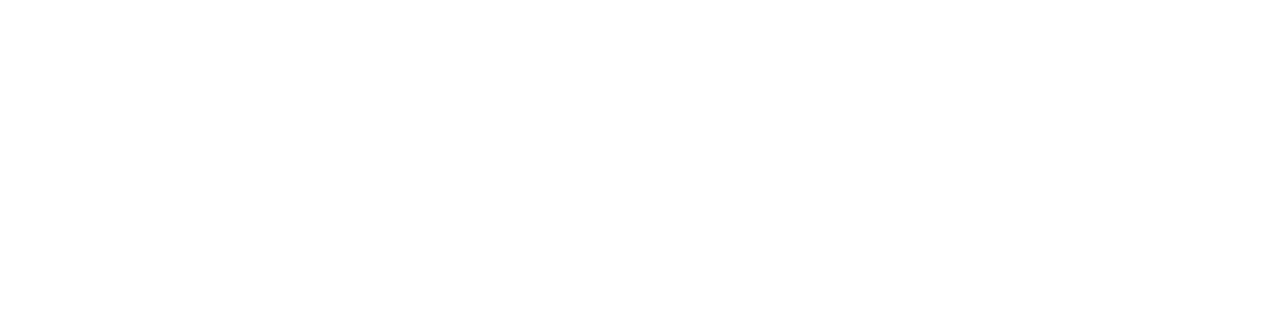
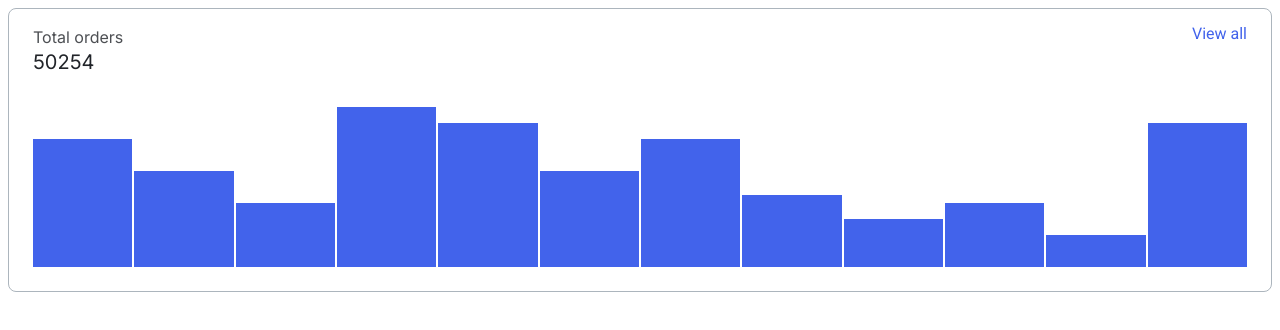
Before and after one commit to js-tasks-ru/htmlcss-20210610_vitaly-schekin, a website: page 04-lection2/01-histogram/index.html in a window 1280 px wide. Drawn offline with Linux system fonts and the light colour scheme.

Commit message:
histogram

```diff
--- a/04-lection2/01-histogram/histogram.css
+++ b/04-lection2/01-histogram/histogram.css
@@ -0,0 +1,50 @@
+.historgram {
+  background: var(--white);
+  border: 1px solid var(--grey-3);
+  border-radius: 8px;
+  padding: 16px 24px 24px 24px;
+}
+
+.histogram__header {
+  display: flex;
+  align-items: flex-start;
+  justify-content: space-between;
+}
+
+.histogram__title {
+  font-family: Inter;
+  font-style: normal;
+  font-weight: normal;
+  font-size: 16px;
+  line-height: 24px;
+  color: var(--black);
+  opacity: 0.8;
+}
+
+.histogram__value {
+  font-family: Inter;
+  font-style: normal;
+  font-weight: normal;
+  font-size: 20px;
+  line-height: 26px;
+  color: var(--black);
+  margin: 0;
+}
+
+.histogram__link {
+  text-align: right;
+}
+
+.histogram__data {
+  display: flex;
+  align-items: flex-end;
+  gap: 2px;
+  height: 160px;
+  margin-top: 32px;
+  overflow: auto;
+}
+
+.histogram__column {
+  flex: 1 0 auto;
+  background-color: var(--blue);
+}
--- a/04-lection2/01-histogram/index.html
+++ b/04-lection2/01-histogram/index.html
@@ -4,8 +4,49 @@
     <head>
         <link rel="stylesheet" href="../../assets/css/main.css">
         <link rel="stylesheet" href="./histogram.css">
+
+        <style>
+            body {
+                margin: 8px;
+            }
+
+            /* div {
+                outline: 1px solid red;
+            } */
+        </style>
     </head>
     <body>
+        <div class="historgram">
+            <div class="histogram__header">
+                <div class="histogram__orders">
+                    <div class="histogram__title">
+                        Total orders
+                    </div>
 
+                    <h4 class="histogram__value">
+                        50254
+                    </h4>
+                </div>
+
+                <a href="#" class="histogram__link">
+                    View all
+                </a>
+            </div>
+
+            <div class="histogram__data">
+                <div class="histogram__column" style="height: 80%;"></div>
+                <div class="histogram__column" style="height: 60%;"></div>
+                <div class="histogram__column" style="height: 40%;"></div>
+                <div class="histogram__column" style="height: 100%;"></div>
+                <div class="histogram__column" style="height: 90%;"></div>
+                <div class="histogram__column" style="height: 60%;"></div>
+                <div class="histogram__column" style="height: 80%;"></div>
+                <div class="histogram__column" style="height: 45%;"></div>
+                <div class="histogram__column" style="height: 30%;"></div>
+                <div class="histogram__column" style="height: 40%;"></div>
+                <div class="histogram__column" style="height: 20%;"></div>
+                <div class="histogram__column" style="height: 90%;"></div>
+            </div>
+        </div>
     </body>
 </html>
--- a/assets/css/main.css
+++ b/assets/css/main.css
@@ -29,3 +29,12 @@
 * {
     font-family: 'Roboto', sans-serif;
 }
+
+a {
+    color: var(--blue);
+    text-decoration: none;
+}
+
+a:hover {
+    text-decoration: underline;
+}
```
